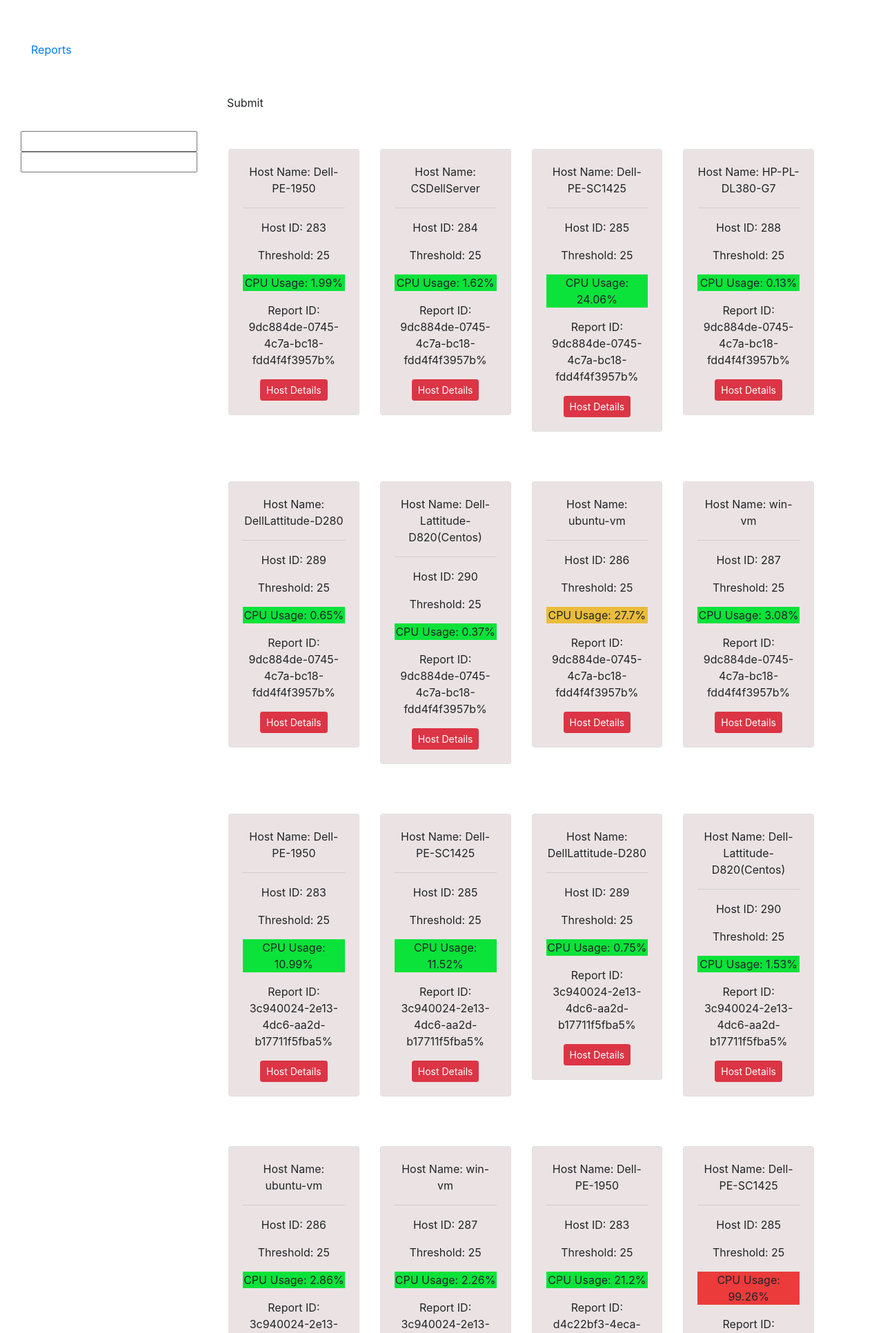
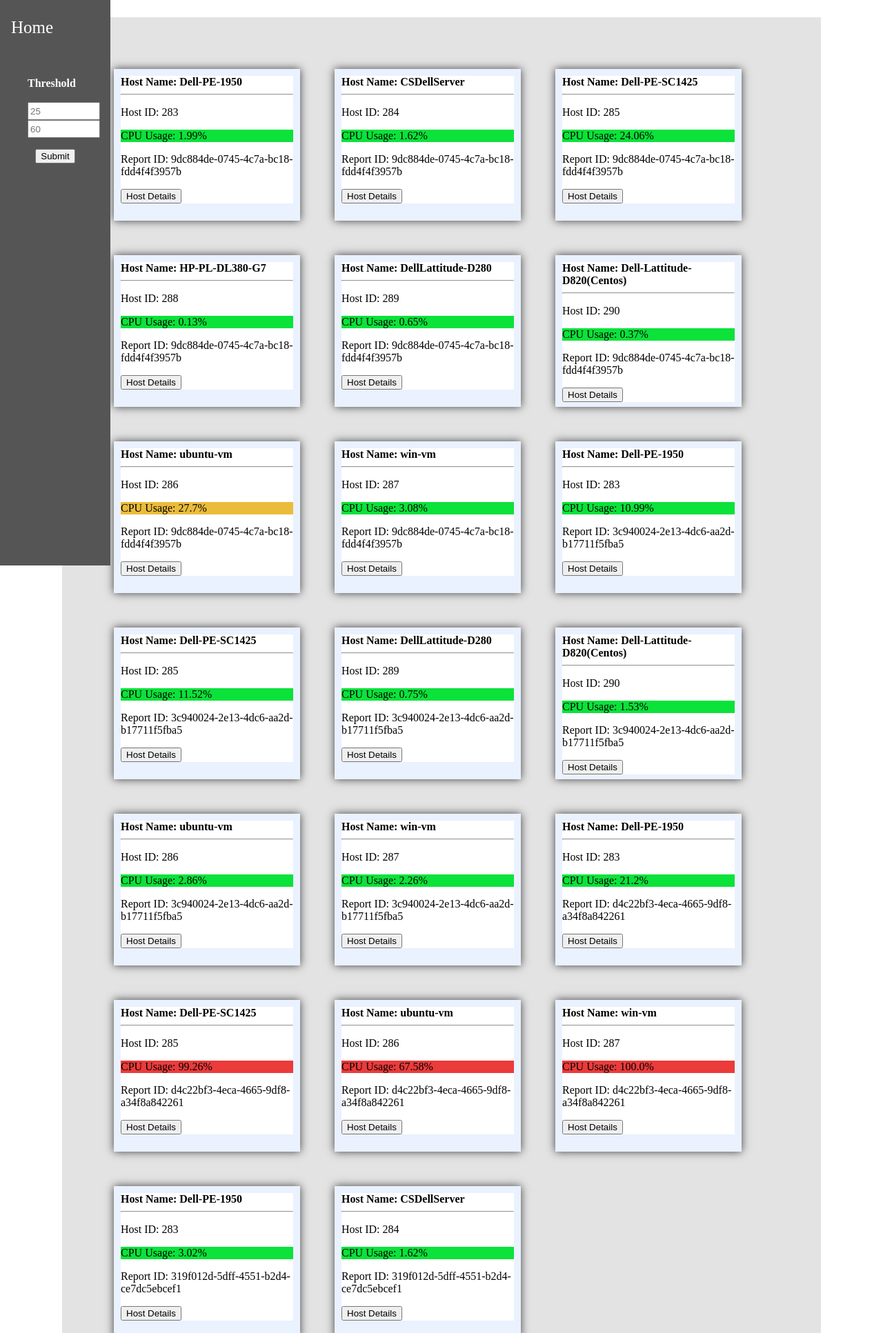
Before and after one commit to DanielHoulihan/Datacenter-Management, a Django app: template webapp/tool/templates/reports/report_detail.html in a window 1280 px wide. Shown: the top 1933 px of the page at 69% size. Run offline with Django 4.2, Linux system fonts and the light colour scheme; the template is opened without the code that fills it: values that come from a table or form of the project are taken from there, others are empty; data comes from the database, SQL or seed files in the repository; both versions use the stored data as it was after the commit.

Commit message:
updated html and css

```diff
--- a/webapp/tool/static/css/styles.css
+++ b/webapp/tool/static/css/styles.css
@@ -1,7 +1,72 @@
-.sidebar-nav {
-    margin-top: 30px;
-    padding: 30px;
-    list-style: none;
-    position: absoute;
-    float:left;
+table, th, td {
+    border: 1px solid rgb(255, 255, 255);
+    border-collapse: collapse;
+  }
+  th, td {
+    background-color: #eeeeee;
+  }
+  tr{
+    height: 50px;
+  }
+
+.content { margin-left : 160px; }
+
+.sidenav {
+    height: 100%;
+    width: 160px;
+    position: fixed;
+    z-index: 1;
+    top: 0;
+    left: 0;
+    background-color: rgb(85, 85, 85);
+    overflow-x: hidden;
+    padding-top: 20px;
+  }
+
+.sidenav a {
+    padding: 6px 8px 6px 16px;
+    text-decoration: none;
+    font-size: 25px;
+    color: #ffffff;
+    display: block;
+  }
+
+.sidenav a:hover {
+    color: #8f8f8f;
+  }
+
+.white_text {
+    color: #ffffff
 }
+.wrapper {
+    text-align: center;
+}
+
+.button {
+    position: absolute;
+    top: 50%;
+}
+  /* On smaller screens, where height is less than 450px, change the style of the sidebar (less padding and a smaller font size) */
+  @media screen and (max-height: 450px) {
+    .sidenav {padding-top: 15px;}
+    .sidenav a {font-size: 18px;}
+  }
+
+  .card-container {
+    display: flex;
+    flex-wrap: wrap;
+    justify-content: flex-start;
+    max-width: 1000px;
+    margin: 25px auto;
+    padding: 50px;
+    background-color: rgb(227, 227, 227);
+    }
+
+    .card {
+    width: 250px;
+    height: 200px;
+    margin: 25px;
+    padding: 10px;
+    background-color: rgb(234, 241, 255);
+    box-shadow: 0 0 12px rgb(63, 63, 63);
+    }
--- a/webapp/tool/templates/reports/base.html
+++ b/webapp/tool/templates/reports/base.html
@@ -5,22 +5,14 @@
   {% block title %}<title>Data Center Management Tool</title>{% endblock %}
   <meta charset="utf-8">
   <meta name="viewport" content="width=device-width, initial-scale=1">
-  <link rel="stylesheet" href="https://cdn.jsdelivr.net/npm/bootstrap@4.5.3/dist/css/bootstrap.min.css" integrity="sha384-TX8t27EcRE3e/ihU7zmQxVncDAy5uIKz4rEkgIXeMed4M0jlfIDPvg6uqKI2xXr2" crossorigin="anonymous">
-  {% load static %}
-  <link rel="stylesheet" href="{% static 'css/styles.css' %}">
+  <link rel="stylesheet" href="/../../static/css/styles.css">
 </head>
-<body>
-  <div class="container-fluid">
-    <div class="row"> <!-- Remove this -->
-      <div class="col-sm-2">
-      {% block sidebar %}
-        <ul class="sidebar-nav">
-          <li><a href="{% url 'get_reports' %}">Reports</a></li>
-        </ul>
-     {% endblock %}
-      </div>
-      <div class="col-sm-10 ">{% block content %}{% endblock %}</div>
-    </div> <!-- Remove this -->
-  </div>
-</body>
+
+<div class="sidenav">
+  <a href="{% url 'get_reports' %}">Home</a>
+</div>
+
+<div class="content">
+  {% block content %}{% endblock %}
+</div>
 </html>
--- a/webapp/tool/templates/reports/report_detail.html
+++ b/webapp/tool/templates/reports/report_detail.html
@@ -1,55 +1,51 @@
 {% include 'reports/base.html'%}
-{% load static %}
 
-{% block sidebar %}
+
+<div class="sidenav">
+  <a href="{% url 'get_reports' %}">Home</a>
+  <br><br>
   <form method="POST" class="post-form">
     {% csrf_token %}
-  <ul class="sidebar-nav">
-    <li><input type="text" name="low"></li>
-    <li><input type="text" name="medium"></li>
+    <ul style="list-style-type:none">
+      <dev class="white_text">
+      <li> <b> Threshold </b></li>
+    </dev>
+      <br>
+      <li><input style="height:20px" type="text" name="low" placeholder={{threshold.low}} size="10"></li>
+      <li><input style="height:20px" type="text" name="medium" placeholder={{threshold.medium}} size="10"></li>
     </ul>
-  <button type="submit" class="save   btn btn-default">Submit</button>
+    <div class ="wrapper">
+    <button type="submit" class="save">Submit</button>
+  </div>
   </form>
-{% endblock %}
+</div>
+
+
+
 
 
 {% block content %}
-  <div class = "container">
-    <div class = "text-center container">
-    </div>
-    <br><br>
-    <div class="row">
+
+  <div class="card-container">
     {% for host in hosts %}
-        <div class="col-md-4 col-sm-6 col-lg-3">
     <div class="card">
-            <div style="background-color: rgb(235, 227, 227)">
-            <div class="card-body text-center">
-              <p class="card-title">Host Name: {{ host.hostName }}</p>
+      <div style="background-color: rgb(255, 255, 255)">
+        <b>Host Name: {{ host.hostName }}</b>
         <hr>
-              <p class="card-text">Host ID: {{ host.hostId }}</p>
-              <p class="card-text">Threshold: {{ threshold.low }}</p>
+        <p>Host ID: {{ host.hostId }}</p>
         {% if host.cpu_usage > threshold.medium %}
-              <p style="background-color: rgb(235, 59, 59)">CPU Usage: {{ host.cpu_usage }}%</p>
+          <p style="background-color: rgb(235, 59, 59)" > CPU Usage: {{ host.cpu_usage }}%</p>
         {% elif host.cpu_usage < threshold.low %}
           <p style="background-color: rgb(11, 226, 58)">CPU Usage: {{ host.cpu_usage }}%</p>
         {% else %}
           <p style="background-color: rgb(235, 188, 59)">CPU Usage: {{ host.cpu_usage }}%</p>
         {% endif %}
-              <p class="card-text">Report ID: {{ host.reportId }}%</p>
-              <a href="hosts/{{host.id}}"
-              ><input
-                type="submit"
-                value="Host Details"
-                class="btn btn-danger btn-sm"
-                type="button"
-            /></a>
+          <p>Report ID: {{ host.reportId }}</p>
+          <a href="hosts/{{host.id}}"><input type="submit" value="Host Details"
+              class="btn btn-danger btn-sm" type="button" /></a>
       </div>
     </div>
-        </div>
-          <br><br><br>
-        </div>
     {% endfor %}
-    </div>
   </div>
 
 {% endblock %}
--- a/webapp/tool/views.py
+++ b/webapp/tool/views.py
@@ -22,7 +22,7 @@ def get_reports(request):
             startTime = datetime.utcfromtimestamp(i['reportParameter']['startTime']).strftime('%Y-%m-%d'),
             endTime = datetime.utcfromtimestamp(i['reportParameter']['endTime']).strftime('%Y-%m-%d'),
         )
-        all_reports = Report.objects.all().order_by('-reportId')
+        all_reports = Report.objects.all().order_by('-endTime')
 
     return render (request, 'reports/report.html', { "all_reports": all_reports} )
 
```
Also changed, not shown: webapp/tool/templates/reports/host_detail.html (+9 -9 lines), webapp/tool/templates/reports/report.html (+38 -36 lines), webapp/db.sqlite3. Lines whose indentation alone changed are shown as unchanged.
